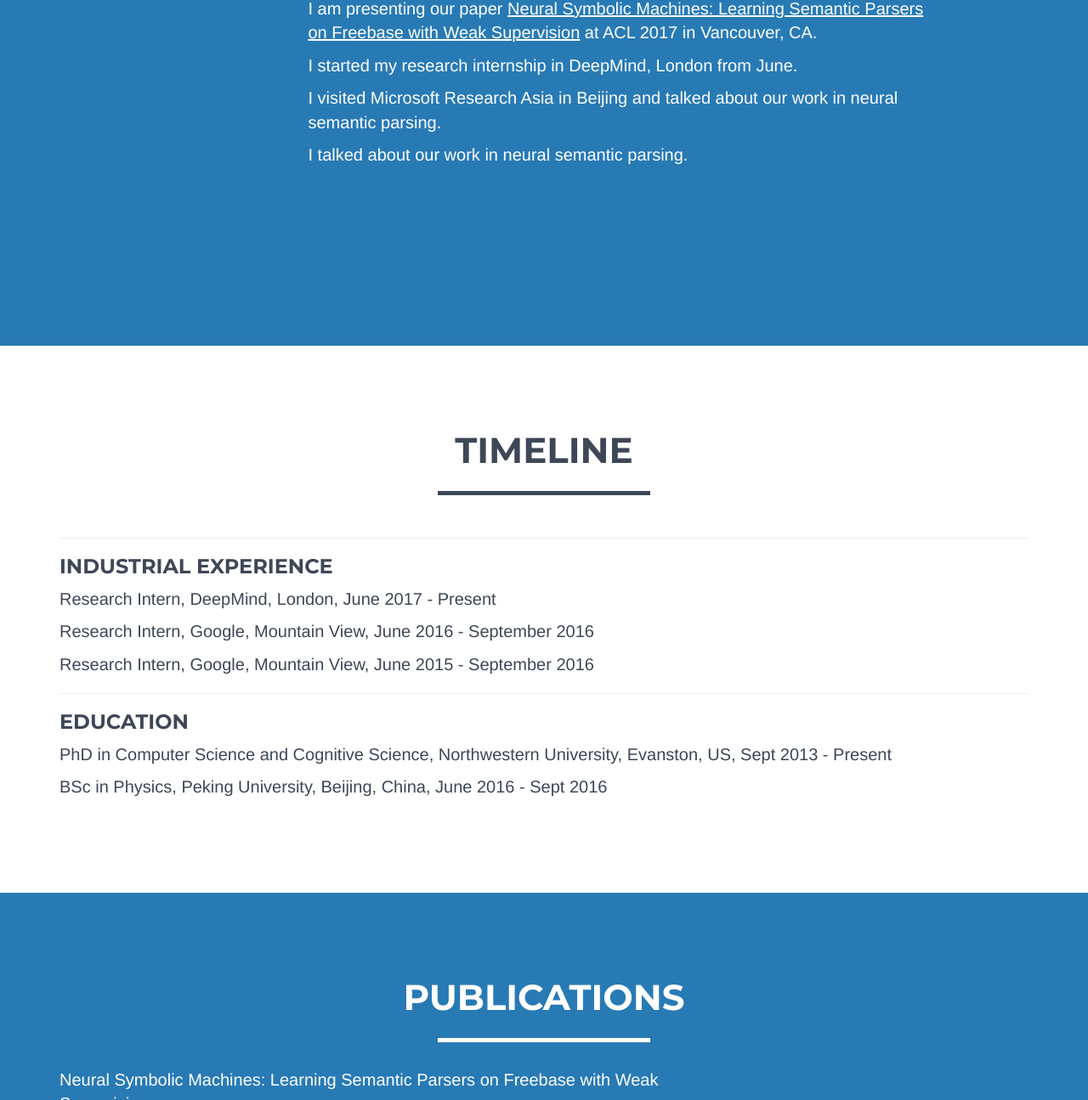
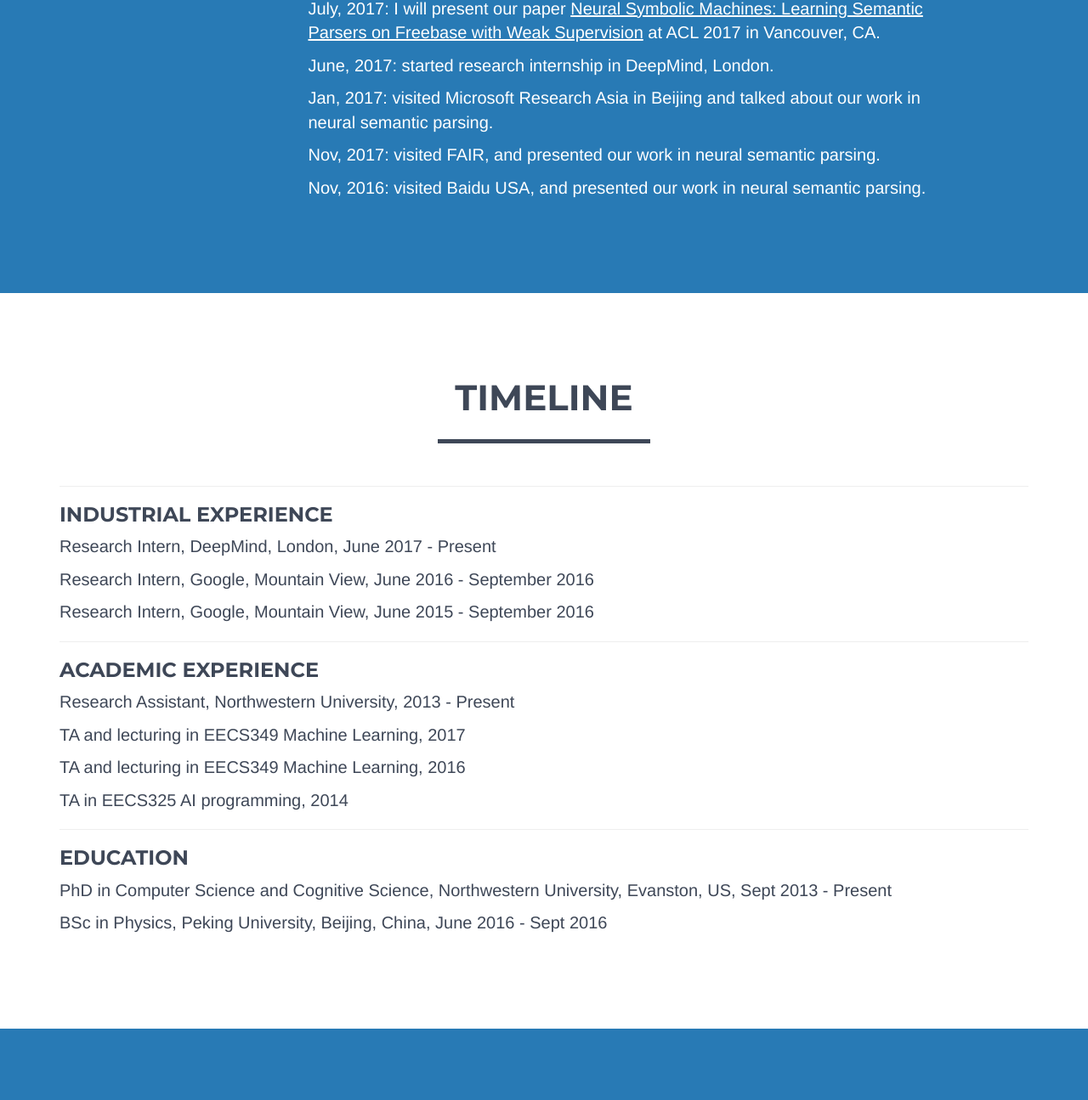
Before and after one commit to crazydonkey200/crazydonkey200.github.io, a plain HTML site: page index.html in a window 1280 px wide. Shown: the part 566-1861 px from the top of the page at 85% size. Drawn offline with nearby package versions, Linux system fonts and the light colour scheme; files whose address does not match are found by name.

Commit message:
Updated.

```diff
--- a/css/freelancer.css
+++ b/css/freelancer.css
@@ -99,7 +99,7 @@ header .intro-text .skills {
 @media (min-width: 768px) {
   header .container {
     padding-top: 50px;
-    padding-bottom: 100px;
+    padding-bottom: 0px;
   }
   header .intro-text .name {
     font-size: 4.75em;
--- a/index.html
+++ b/index.html
@@ -95,14 +95,15 @@
                 </div>
                 <div class="col-sm-8 text-left">
                   <h3>Bio</h3>
-                  <p> Hi, I am a PhD student in Northwestern University working on AI and Machine Learning. My research focuses on <b>integrating machine learning models with symbolic components</b> and the applications in <b>natural language understanding</b>. Specifically I work on machine learning models that can induce latent structures from weak supervision such as question-answer pairs or reward signal, for example, deep reinforcement learning or structured prediction with latent variables.
+                  <p> Hi, I am a PhD student in Northwestern University working on AI and Machine Learning. My research focuses on <b>integrating machine learning models with symbolic modules</b> and the applications in <b>natural language understanding</b>. Specifically I work on machine learning models that can induce latent structures from weak supervision such as question-answer pairs or reward signal, for example, deep reinforcement learning or structured prediction with latent variables.
                   </p>
                   <hr>
                   <h3>News</h3>
-                  <p>I am presenting our paper <a style="color:white;text-decoration:underline;" href="https://arxiv.org/abs/1611.00020">Neural Symbolic Machines: Learning Semantic Parsers on Freebase with Weak Supervision</a> at ACL 2017 in Vancouver, CA.</p>
-                  <p>I started my research internship in DeepMind, London from June.</p>
-                  <p>I visited Microsoft Research Asia in Beijing and talked about our work in neural semantic parsing.</p>
-                  <p>I talked about our work in neural semantic parsing.</p>
+                  <p>July, 2017: I will present our paper <a style="color:white;text-decoration:underline;" href="https://arxiv.org/abs/1611.00020">Neural Symbolic Machines: Learning Semantic Parsers on Freebase with Weak Supervision</a> at ACL 2017 in Vancouver, CA.</p>
+                  <p>June, 2017: started research internship in DeepMind, London.</p>
+                  <p>Jan, 2017: visited Microsoft Research Asia in Beijing and talked about our work in neural semantic parsing.</p>
+                  <p>Nov, 2017: visited FAIR, and presented our work in neural semantic parsing.</p>
+                  <p>Nov, 2016: visited Baidu USA, and presented our work in neural semantic parsing.</p>
                 </div>
             </div>
         </div>
@@ -123,6 +124,12 @@
             <p>Research Intern, DeepMind, London, June 2017 - Present</p>
             <p>Research Intern, Google, Mountain View, June 2016 - September 2016</p>
             <p>Research Intern, Google, Mountain View, June 2015 - September 2016</p>
+            <hr>
+            <h3>Academic Experience</h3>
+            <p>Research Assistant, Northwestern University, 2013 - Present</p>
+            <p>TA and lecturing in EECS349 Machine Learning, 2017</p>
+            <p>TA and lecturing in EECS349 Machine Learning, 2016</p>
+            <p>TA in EECS325 AI programming, 2014</p>
             <hr>
             <h3>Education</h3>
             <p>PhD in Computer Science and Cognitive Science, Northwestern University, Evanston, US, Sept 2013 - Present</p>
```
Lines whose indentation alone changed are shown as unchanged.
